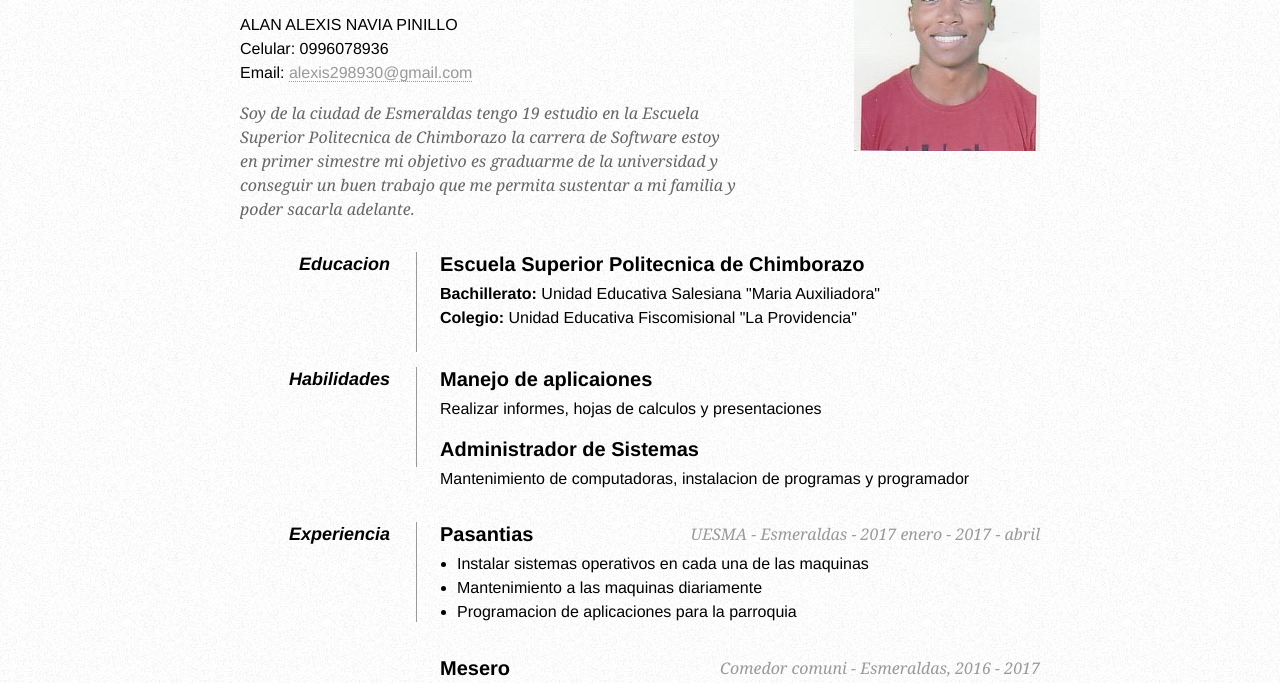
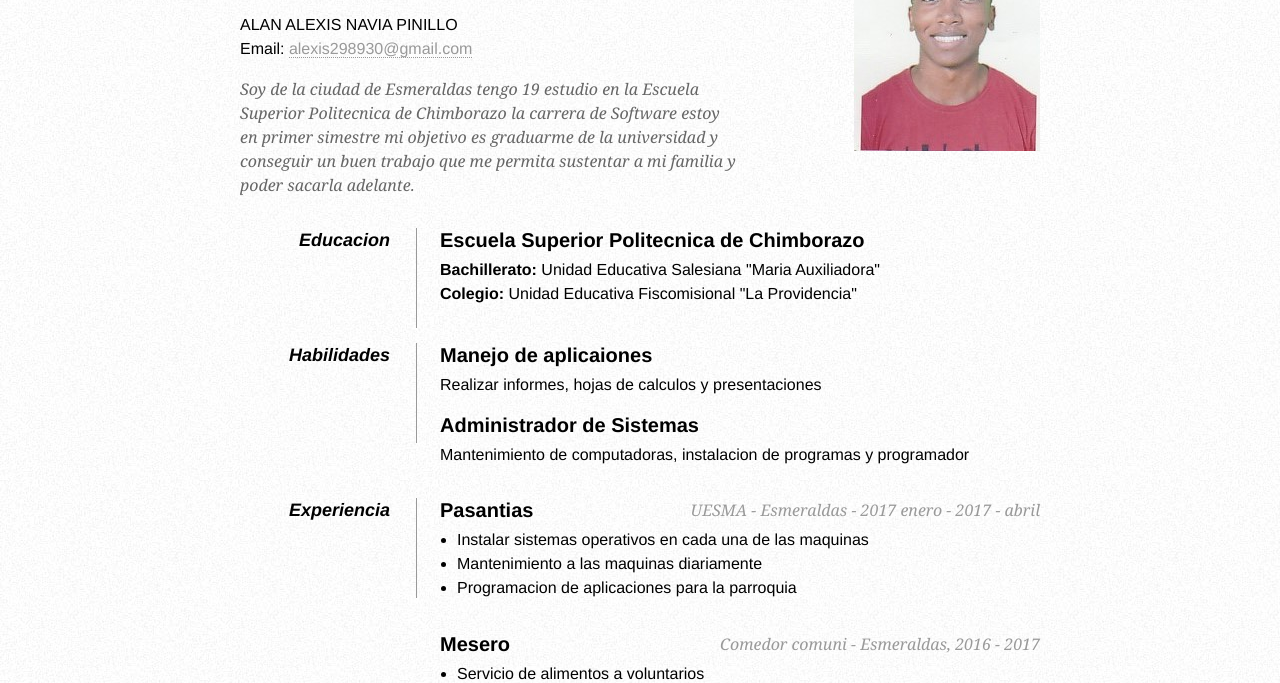
Before and after one commit to Alan290989/Alan, a plain HTML site: page index.html in a window 1280 px wide. Shown: the part 84-767 px from the top of the page. Drawn offline with Linux system fonts and the light colour scheme; files whose address does not match are found by name.

Commit message:
Update index.html

```diff
--- a/index.html
+++ b/index.html
@@ -43,7 +43,7 @@
 
             <p>
              <span class="tel">ALAN ALEXIS NAVIA PINILLO</span><br />
-                 Celular: <span class="tel">0996078936</span><br />
+
                 Email: <a class="email" href="https://www.google.com/intl/es-419/gmail/about/#">alexis298930@gmail.com</a>
             </p>
         </div>
```
